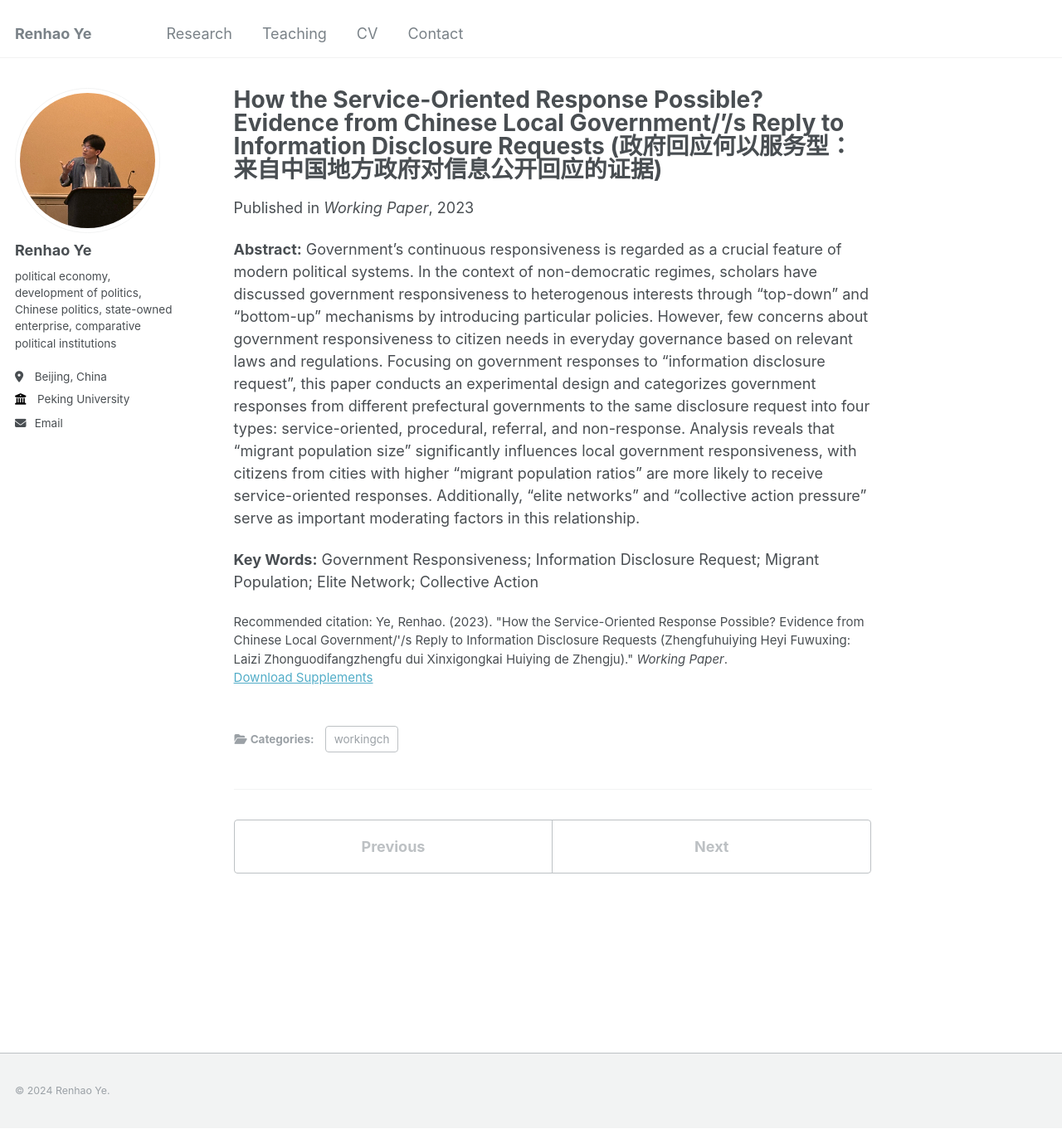
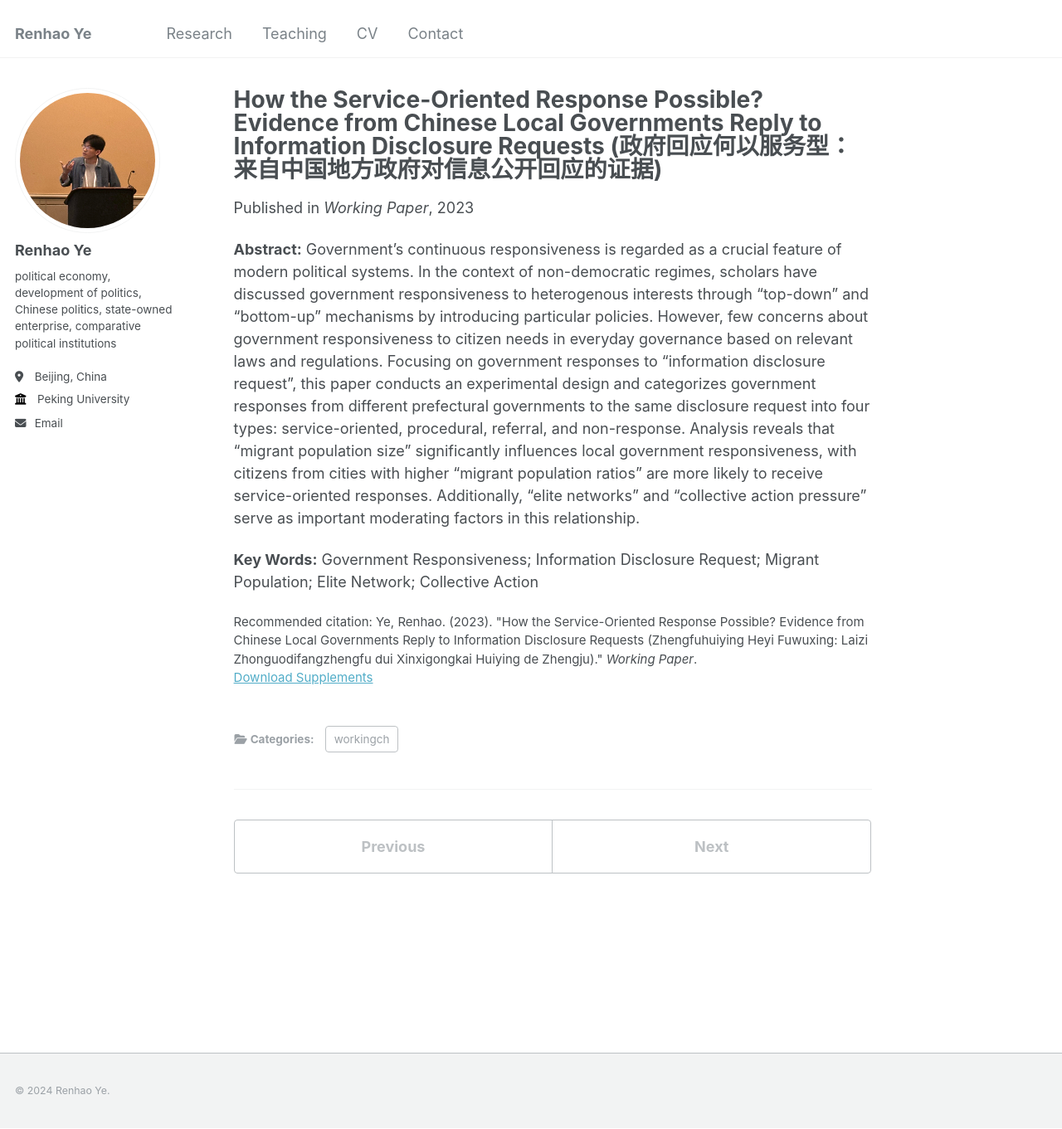
Before and after one commit to thenhow-ye/thenhow-ye.github.io, a Jekyll site: the page built from _publications/2023-11-30-response-disclose.md, in a window 1280 px wide and 1361 px high. Shown: the whole window at 83% size. Built offline with Jekyll 4.4.1, drawn with Linux system fonts in a browser that asks for light colours.

Commit message:
Update 2023-11-30-response-disclose.md

```diff
--- a/_publications/2023-11-30-response-disclose.md
+++ b/_publications/2023-11-30-response-disclose.md
@@ -1,5 +1,5 @@
 ---
-title: "How the Service-Oriented Response Possible? Evidence from Chinese Local Government/'/s Reply to Information Disclosure Requests (政府回应何以服务型：来自中国地方政府对信息公开回应的证据)"
+title: "How the Service-Oriented Response Possible? Evidence from Chinese Local Governments Reply to Information Disclosure Requests (政府回应何以服务型：来自中国地方政府对信息公开回应的证据)"
 collection: publications
 category: workingch
 permalink: /publication/2023-11-30-response-disclose
@@ -7,7 +7,7 @@ excerpt: 'Focusing on government responses to information disclosure request, th
 date: 2023-11-30
 venue: 'Working Paper'
 slidesurl: 'http://thenhow-ye.github.io/files/Ye-how-service-oriented-response-possible.pdf'
-citation: "Ye, Renhao. (2023). &quot;How the Service-Oriented Response Possible? Evidence from Chinese Local Government/'/s Reply to Information Disclosure Requests (Zhengfuhuiying Heyi Fuwuxing: Laizi Zhonguodifangzhengfu dui Xinxigongkai Huiying de Zhengju).&quot; <i>Working Paper</i>."
+citation: "Ye, Renhao. (2023). &quot;How the Service-Oriented Response Possible? Evidence from Chinese Local Governments Reply to Information Disclosure Requests (Zhengfuhuiying Heyi Fuwuxing: Laizi Zhonguodifangzhengfu dui Xinxigongkai Huiying de Zhengju).&quot; <i>Working Paper</i>."
 ---
 
 **Abstract:** Government's continuous responsiveness is regarded as a crucial feature of modern political systems. In the context of non-democratic regimes, scholars have discussed government responsiveness to heterogenous interests through “top-down” and “bottom-up” mechanisms by introducing particular policies. However, few concerns about government responsiveness to citizen needs in everyday governance based on relevant laws and regulations. Focusing on government responses to “information disclosure request”, this paper conducts an experimental design and categorizes government responses from different prefectural governments to the same disclosure request into four types: service-oriented, procedural, referral, and non-response. Analysis reveals that “migrant population size” significantly influences local government responsiveness, with citizens from cities with higher “migrant population ratios” are more likely to receive service-oriented responses. Additionally, “elite networks” and “collective action pressure” serve as important moderating factors in this relationship.
```
